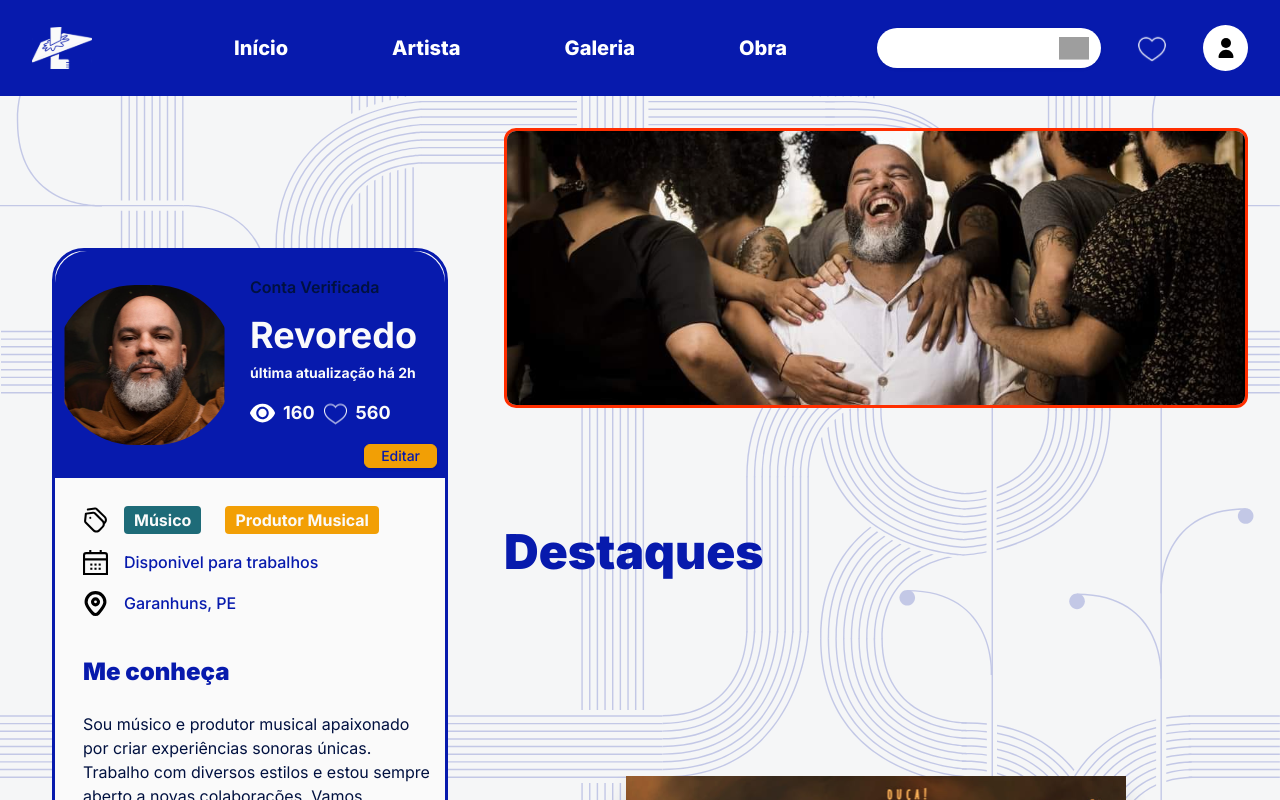
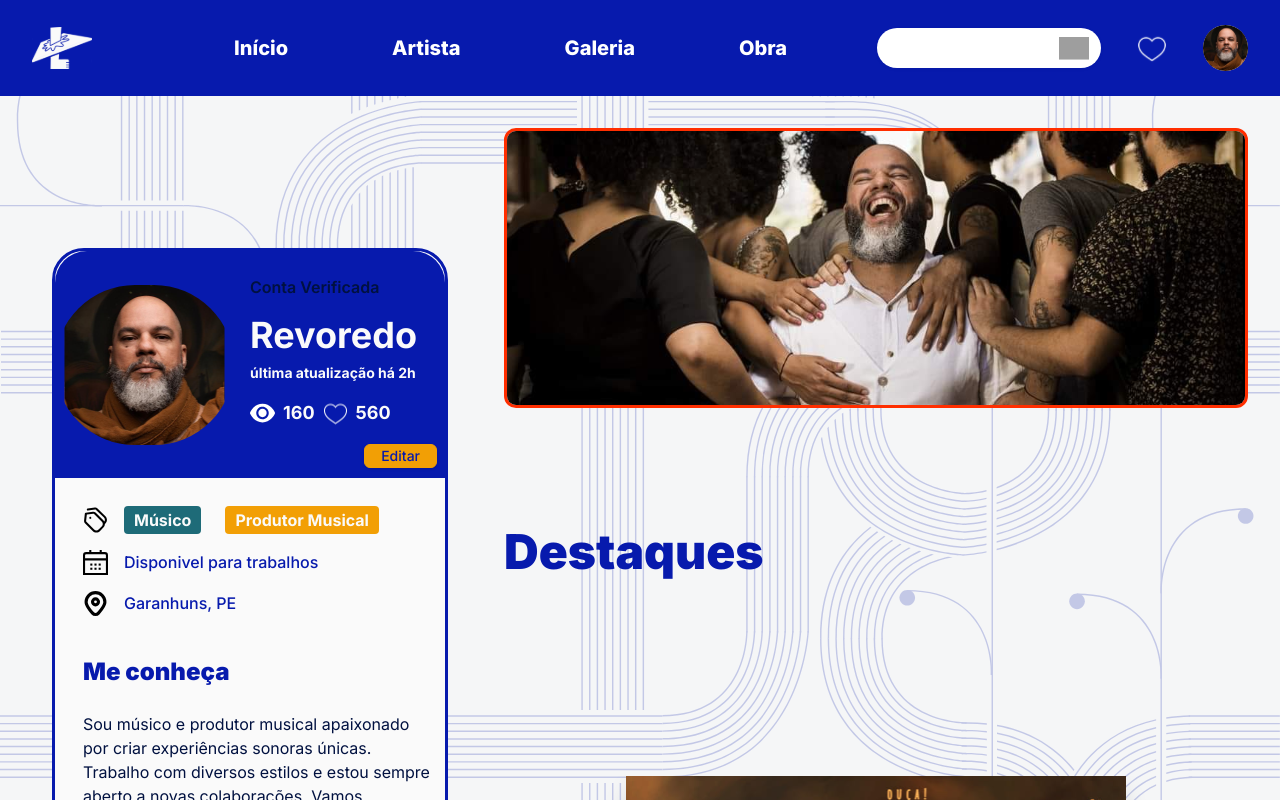
Before and after one commit to Jrevoredo42/frontend-pe-na-arte, a Next.js app: page /Artista in a window 1280 px wide. Shown: the top 800 px of the page. Built offline with nearby package versions, Linux system fonts and the light colour scheme; grey boxes are pictures that could not be loaded.

Commit message:
fix(Components): correcao de componentes

```diff
--- a/src/Components/UserIcon/index.tsx
+++ b/src/Components/UserIcon/index.tsx
@@ -1,6 +1,10 @@
 import Image from "next/image";
 
-export default function UserIcon(){
+interface UserIconProps {
+  imageSrc?: string;
+}
+
+export default function UserIcon({ imageSrc }: UserIconProps) {
     return(
         <div
                   className="flex items-center justify-center gap-4"
@@ -11,11 +15,11 @@ export default function UserIcon(){
                     background: "#fff",
                   }}
                 >
-                  <Image
-                        className="font-sans antialiased font-bold text-base md:text-lg lg:text-xl text-current"
+                  <img
+                        className="font-sans antialiased font-bold text-base md:text-lg lg:text-xl text-current w-full h-full top-0 left-0 object-cover rounded-full"
                         width={20}
                         height={20}
-                        src={"/icons/user.svg"}
+                        src={imageSrc}
                         alt="Ícone de usuário"
                     />
                 </div>
--- a/src/Components/nav/index.tsx
+++ b/src/Components/nav/index.tsx
@@ -64,7 +64,7 @@ export default function HomeNav(){
             <div className="flex flex-row items-center gap-9">
               <SearchBar />
               <Image className="font-sans antialiased font-medium text-base md:text-lg lg:text-xl text-current cursor-pointer hover:bg-[var(--branco-penaarte)]" width={30} height={30} src={"/icons/heart.svg"} alt="" />
-              <UserIcon />
+              <UserIcon imageSrc="/artistas/revoredo-1.svg" />
             </div>
           )}
          </div>
```
